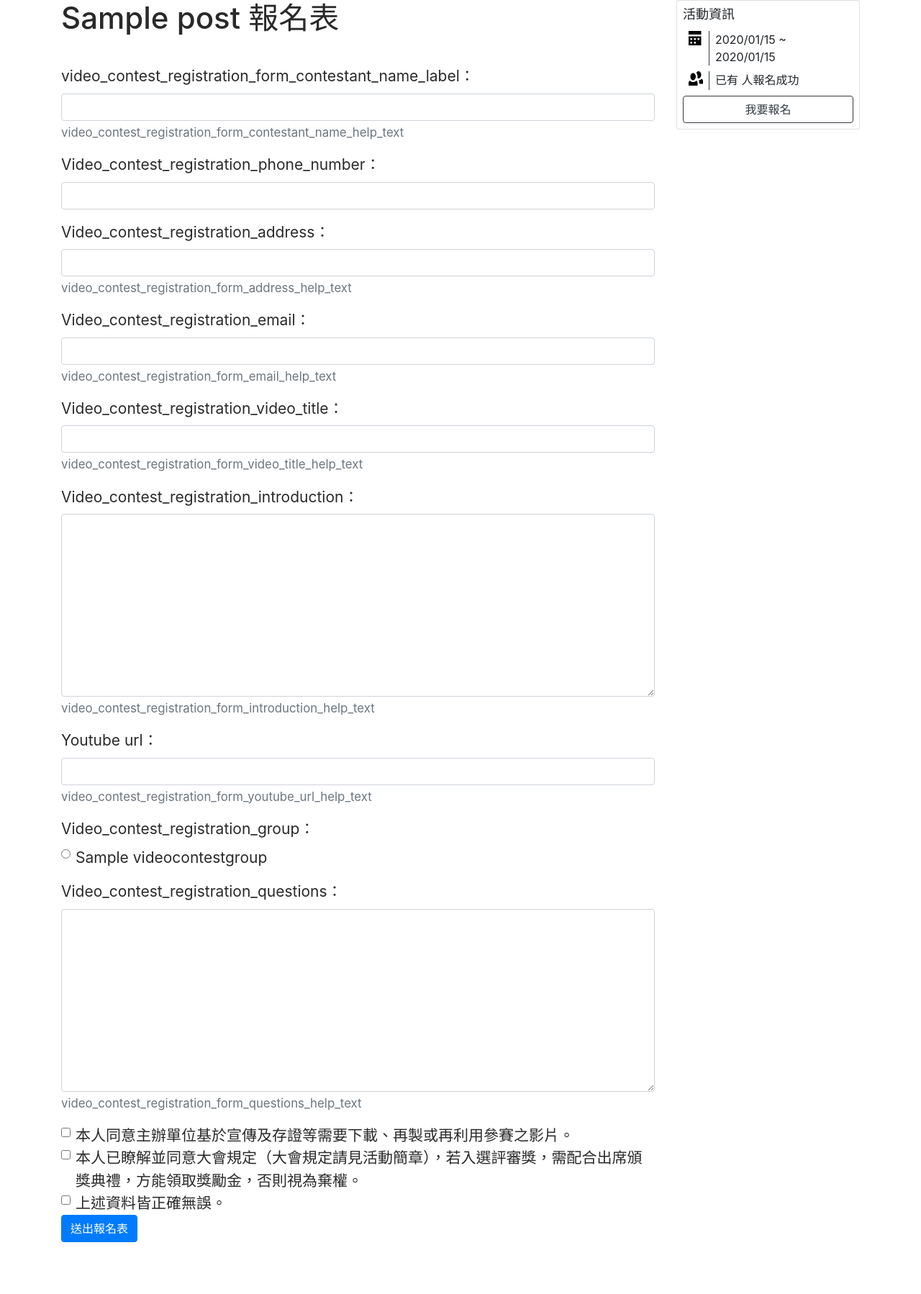
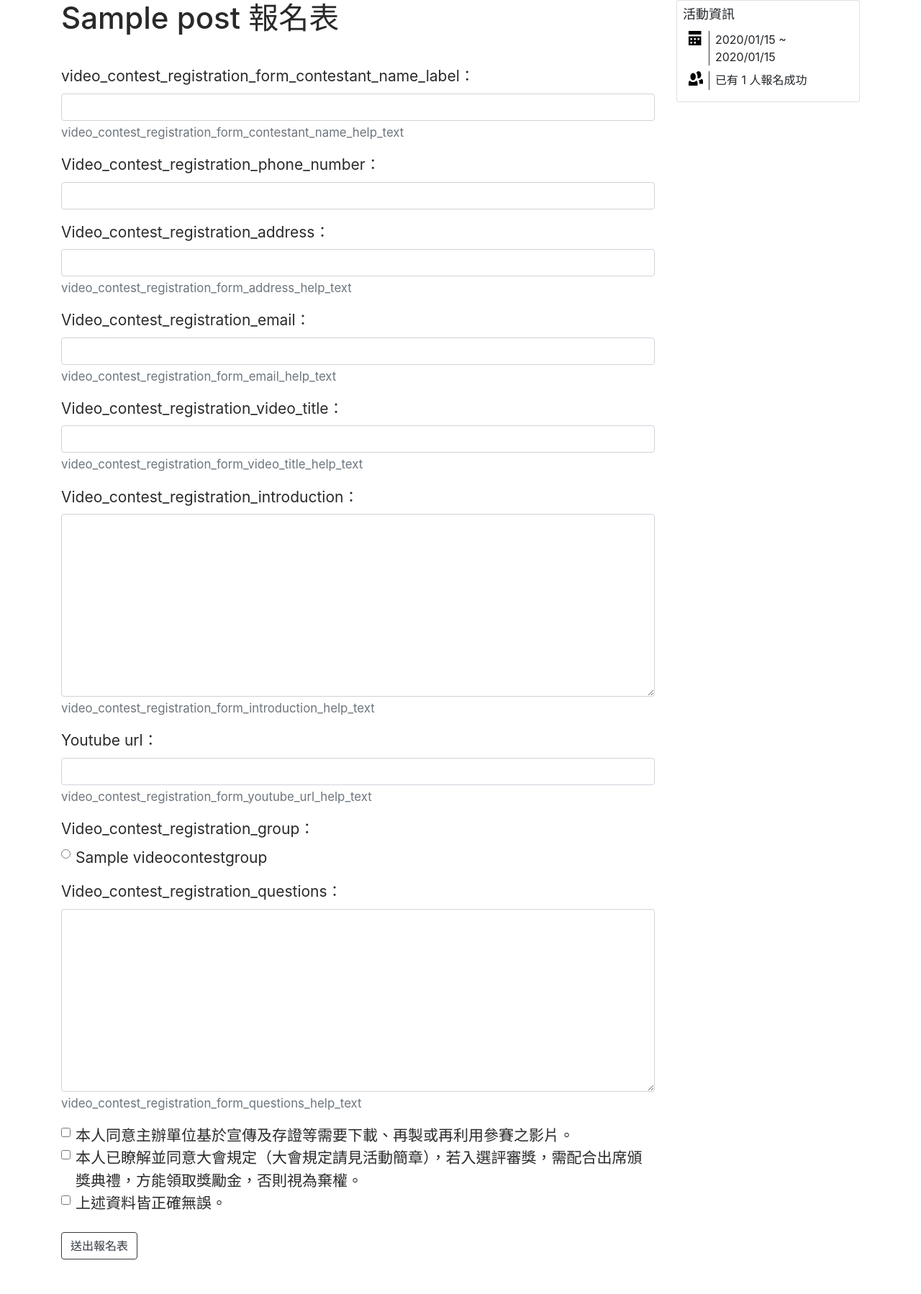
Before and after one commit to LKKTGB/lkkpomia, a Django app: page /video_contests/1/form/ in a window 1280 px wide. Shown: the part 112-1910 px from the top of the page at 72% size. Before the commit the page ends 1838 px from the top, so only its background shows below. Run offline with Django 3.2, Linux system fonts and the light colour scheme; a user stored in the database is signed in; tables that the repository leaves empty hold one stand-in row (values such as "Sample post"); grey boxes marked "Sample" are stand-in pictures; some libraries are stand-ins or nearby versions.

Commit message:
Style page of video contest registration form

```diff
--- /dev/null
+++ b/website/static/css/video_contest/form.css
@@ -0,0 +1,12 @@
+.meta {
+    top: 112px;
+    position: sticky;
+}
+
+.meta .btn {
+    display: none;
+}
+
+form {
+    margin-bottom: 40px;
+}
--- a/website/templates/video_contest/form.html
+++ b/website/templates/video_contest/form.html
@@ -5,6 +5,7 @@
 {% block styles %}
     <link rel="stylesheet" href="{% static 'css/header.css' %}">
     <link rel="stylesheet" href="{% static 'css/post.css' %}">
+    <link rel="stylesheet" href="{% static 'css/video_contest/form.css' %}">
 {% endblock %}
 
 {% block header %}
@@ -12,9 +13,9 @@
 {% endblock %}
 
 {% block content %}
-<h1 class="page-title">{{ video_contest.title }} 報名表</h1>
+<h1>{{ video_contest.title }} 報名表</h1>
 
-<form action="{% url 'video_contest_form' video_contest_id=video_contest.id %}" method="POST">
+<form class="mb-5" action="{% url 'video_contest_form' video_contest_id=video_contest.id %}" method="POST">
     {% csrf_token %}
 
     {% include 'bootstrap4/form.html' with form=form %}
@@ -36,7 +37,7 @@
             上述資料皆正確無誤。
         </label>
     </div>
-    <button type="submit" class="btn btn-primary">送出報名表</button>
+    <button type="submit" class="btn btn-outline-dark mt-4">送出報名表</button>
 </form>
 {% endblock %}
 
--- a/website/views/video_contest.py
+++ b/website/views/video_contest.py
@@ -74,6 +74,7 @@
             'video_contest': video_contest,
             'form': form,
             'nav_items': nav_items(request, video_contest_id, current='form'),
+            'count_qualified': VideoContestRegistration.objects.filter(event=video_contest, qualified=True).count(),
         })
 
 
@@ -91,6 +92,7 @@
         'video_contest': video_contest,
         'form': VideoContestRegistrationForm(video_contest),
         'nav_items': nav_items(request, video_contest_id, current='form'),
+        'count_qualified': VideoContestRegistration.objects.filter(event=video_contest, qualified=True).count(),
     })
 
 
```
